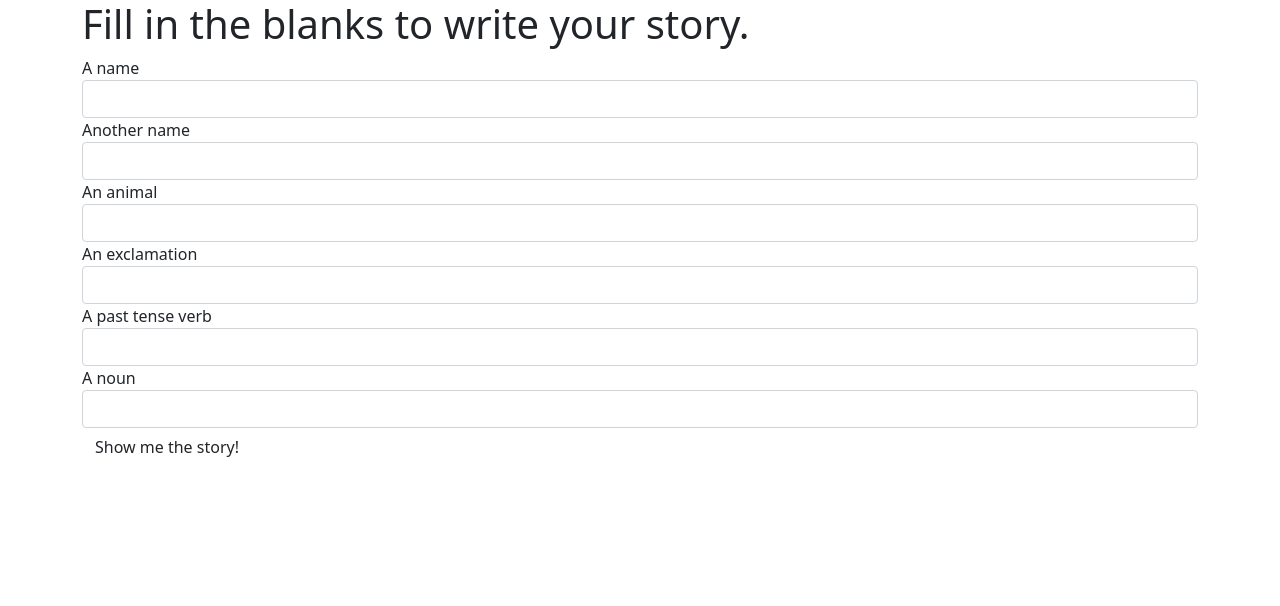
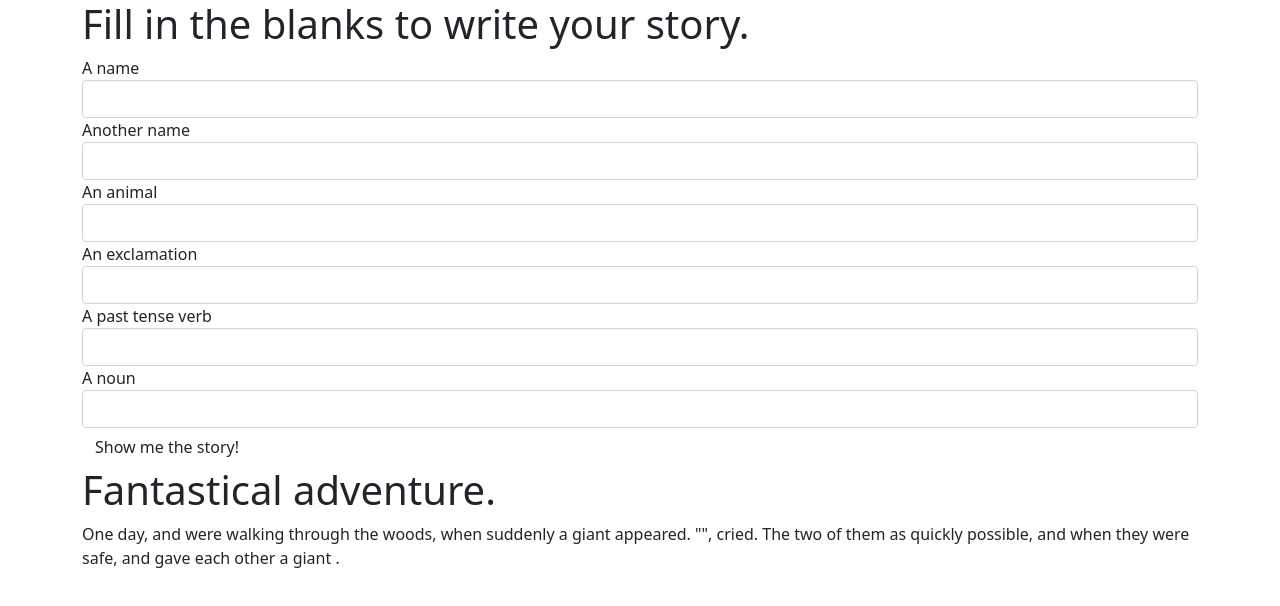
Before and after one commit to Kips-alih/jQuery-forms, a plain HTML site: page index.html in a window 1280 px wide. Drawn offline with nearby package versions, Linux system fonts and the light colour scheme.

Commit message:
Add a div, add h1 and p elements, add spans to the p element

```diff
--- a/index.html
+++ b/index.html
@@ -42,6 +42,10 @@
           <button type="submit" class="btn">Show me the story!</button>
         </form>
       </div>
+      <div id="story">
+        <h1>Fantastical adventure.</h1>
+        <p>One day, <span class="person1"></span> and <span class="person2"></span> were walking through the woods, when suddenly a giant <span class="animal"></span> appeared. "<span class="exclamation"></span>", <span class="person1"></span> cried. The two of them <span class="verb"></span> as quickly possible, and when they were safe, <span class="person1"></span> and <span class="person2"></span> gave each other a giant <span class="noun"></span>.</p>
+      </div>
     </div>
   </body>
 </html>
```
